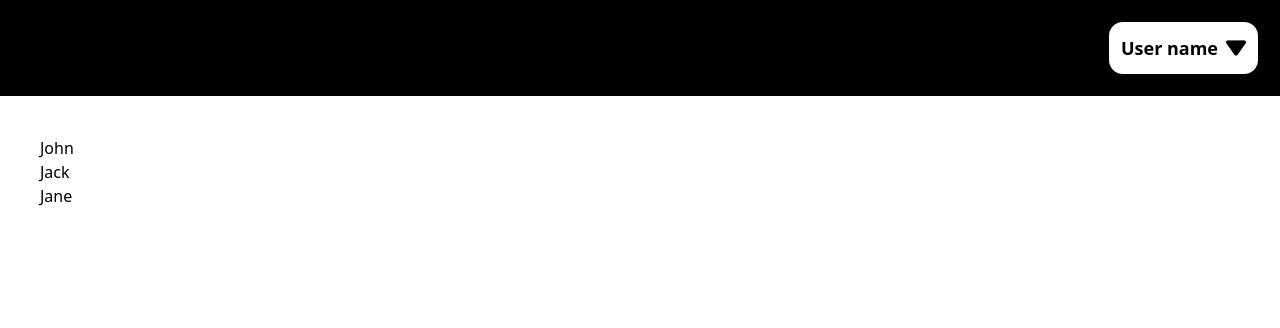
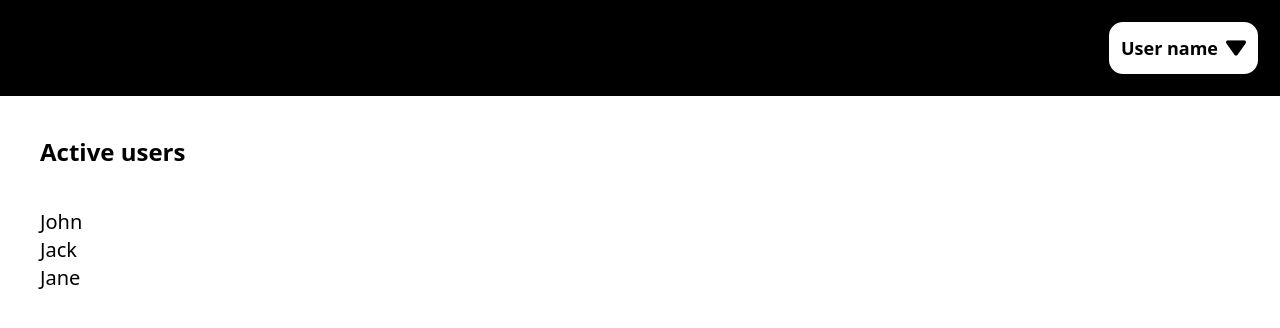
Before and after one commit to Pradikshan/chatapp-frontend, a React (Vite) app: page /home in a window 1280 px wide. Shown: the top 328 px of the page. Built offline with nearby package versions, Linux system fonts and the light colour scheme.

Commit message:
Added structure

```diff
--- a/src/components/ActiveUsers.tsx
+++ b/src/components/ActiveUsers.tsx
@@ -4,9 +4,12 @@ const ActiveUsers = () => {
   const users = ["John", "Jack", "Jane"];
   return (
     <div className="active-users-container">
-      {users.map((item) => (
-        <p>{item}</p>
-      ))}
+      <p className="font-bold text-2xl">Active users</p>
+      <div className="mt-10">
+        {users.map((item) => (
+          <p className="text-xl">{item}</p>
+        ))}
+      </div>
     </div>
   );
 };
```
